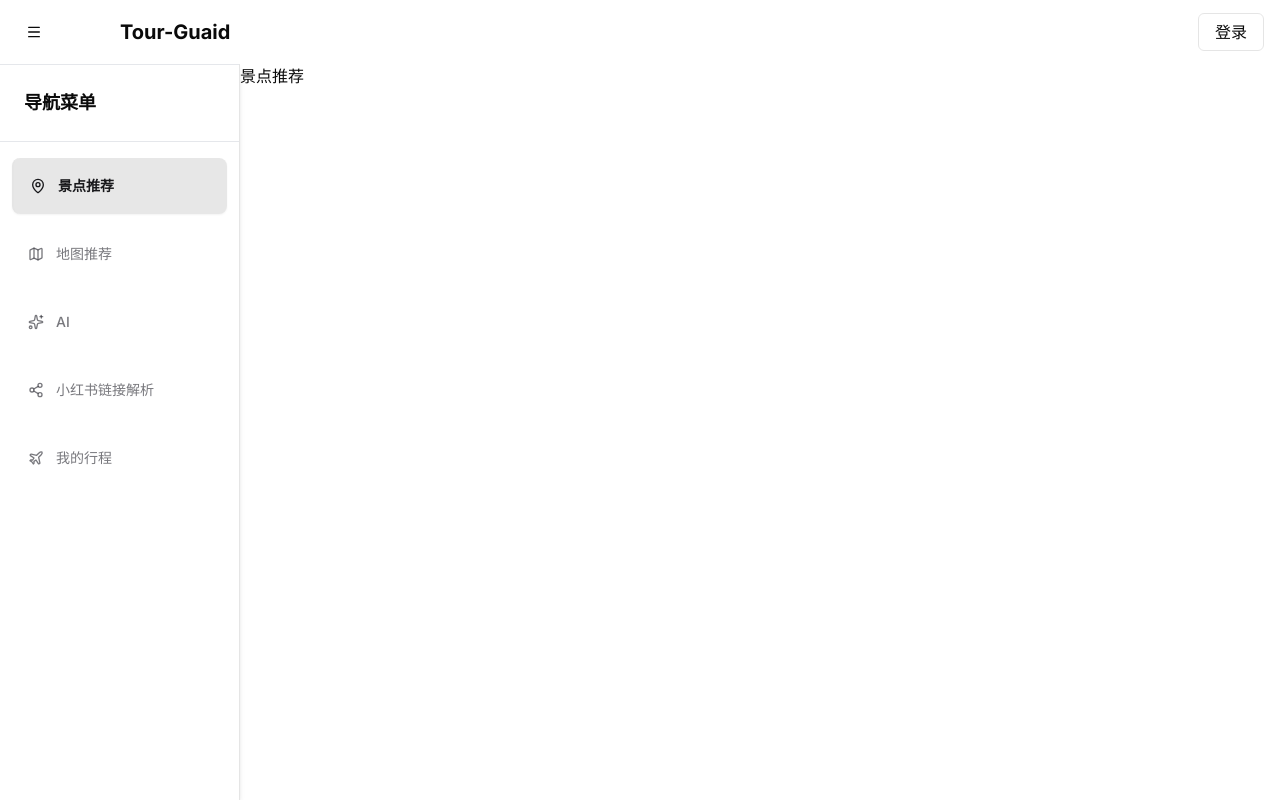
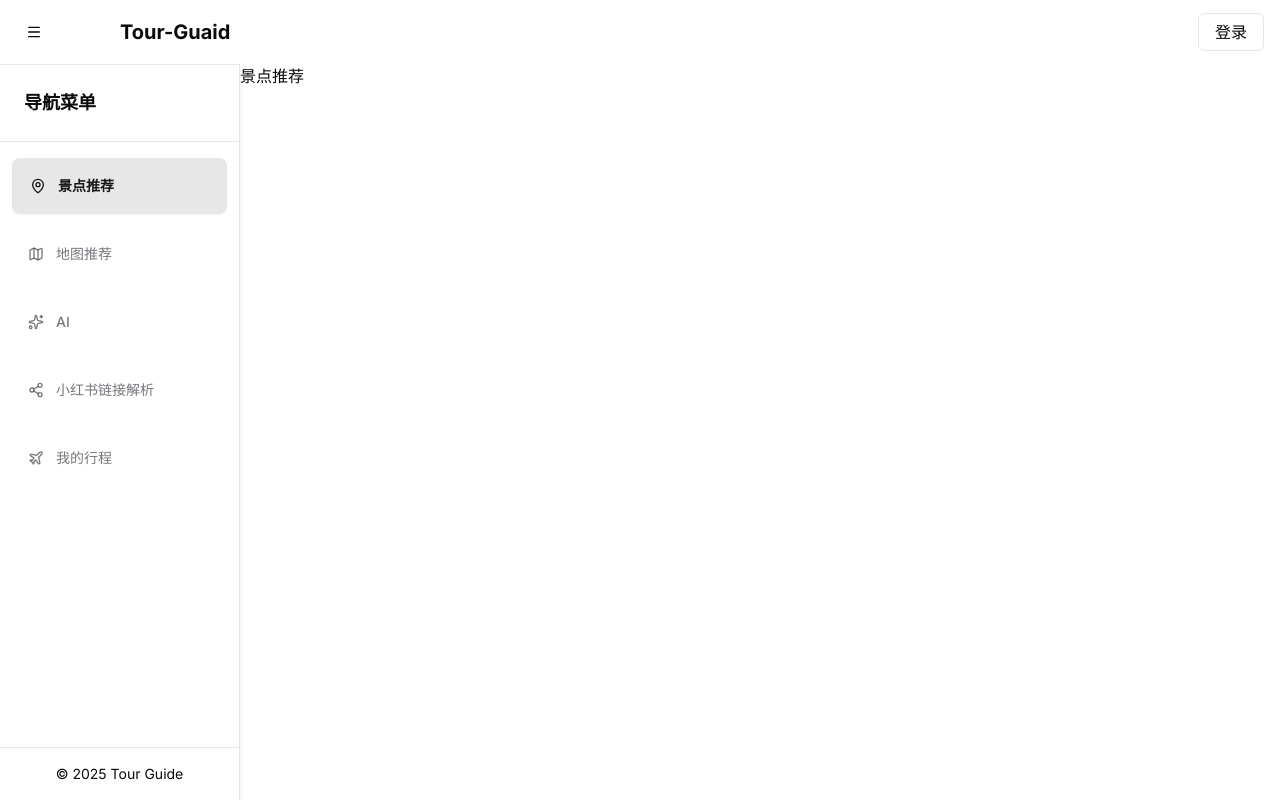
Before and after one commit to asixgodi/my-Guaid, a Next.js app: page / in a window 1280 px wide. Built offline with nearby package versions, Linux system fonts and the light colour scheme.

Commit message:
siderbar

```diff
--- a/app/AppLayout.tsx
+++ b/app/AppLayout.tsx
@@ -1,14 +1,15 @@
 'use client'
-import React, { memo } from 'react'
+import React, { memo,useState } from 'react'
 import { Sidebar } from '@/components/Sidebar'
 import Header from '@/components/Header'
 const AppLayout = memo(({children}:{children:React.ReactNode}) => {
+  const [showSidebar,setShowSidebar] = useState(true)
   return (
     <div>
-      <Header/>
+      <Header handleToggle = {()=>setShowSidebar(!showSidebar)}/>
       <div className='flex pt-16'>
-        <Sidebar/>
-        <main className={`flex-1 transition-all duration-300 ease-in-out`}>{children}</main>
+          <Sidebar isOpen={showSidebar}/>
+        <main className={`flex-1 transition-all duration-300 ease-in-out ${showSidebar? 'ml-60':'ml-0'} overflow-auto`}>{children}</main>
       </div>
     </div>
   )
--- a/components/Header.tsx
+++ b/components/Header.tsx
@@ -3,12 +3,20 @@ import React, { memo } from 'react'
 import { Menu } from 'lucide-react'
 import Link from 'next/link'
 import { Button } from './ui/button'
-export const Header = memo(() => {
+interface  headerProps {
+    handleToggle:()=>void
+}
+export const Header = memo(({handleToggle}:headerProps) => {
   return (
     // 给header加个毛玻璃效果，如果浏览器支持backdrop-filter，就使用更透明的背景
     <header className='fixed top-0 right-0 left-0 h-16 z-50 bg-background/95 backdrop-blur supports-[backdrop-filter]:bg-background/60'>
         <div className='flex items-center h-full'>
-            <Button variant="ghost" size='icon' className='absolute left-4'>
+            <Button
+                variant="ghost"
+                size='icon'
+                className='absolute left-4'
+                onClick={handleToggle}
+            >
                 <Menu/>
             </Button>
             <div className='ml-20 pl-10'>
--- a/components/Sidebar.tsx
+++ b/components/Sidebar.tsx
@@ -12,7 +12,10 @@ import {
   Share2,
   Plane
 } from 'lucide-react';
-export const Sidebar = memo(() => {
+interface SidebarProps {
+    isOpen?:boolean
+}
+export const Sidebar = memo(({isOpen}:SidebarProps) => {
     const pathname = usePathname();
     const menuItems = [
         { name: "景点推荐", path: "/", icon: MapPin },
@@ -23,9 +26,10 @@ export const Sidebar = memo(() => {
     ]
     return (
         <div>
-            <aside className={cn('fiexd top-16 h-[calc(100vh-4rem)] w-60 border-r bg-white',
+            <aside className={cn('fixed top-16 h-[calc(100vh-4rem)] w-60 border-r bg-white',
                 ' shadow-md transition-transform duration-300 ease-in-out',
-                'flex flex-col',)}>
+                'flex flex-col',
+                isOpen ? 'translate-x-0' : '-translate-x-full')}>
                 {/* 菜单标题 */}
                 <div className='px-6 py-6 border-b border-t border-sidebar-border'>
                     <h2 className='text-lg font-bold'>
@@ -42,7 +46,7 @@ export const Sidebar = memo(() => {
                         variant="ghost"
                         className={cn(
                             'w-full justify-start px-4 py-3 h-14',
-                            'rounded-lg transition-all duration-200',
+                            'rounded-lg transition-all duration-100 ease-in-out',
                             'flex items-center gap-3',
                             isActive && [
                             'bg-sidebar-primary/10 text-sidebar-primary',
@@ -61,6 +65,9 @@ export const Sidebar = memo(() => {
                     );
                     })}
                 </nav>
+                <div className='px-6 py-4 border-t border-sidebar-border text-center text-sm '>
+                    <p>© 2025 Tour Guide</p>
+                </div>
             </aside>
         </div>
   )
```
